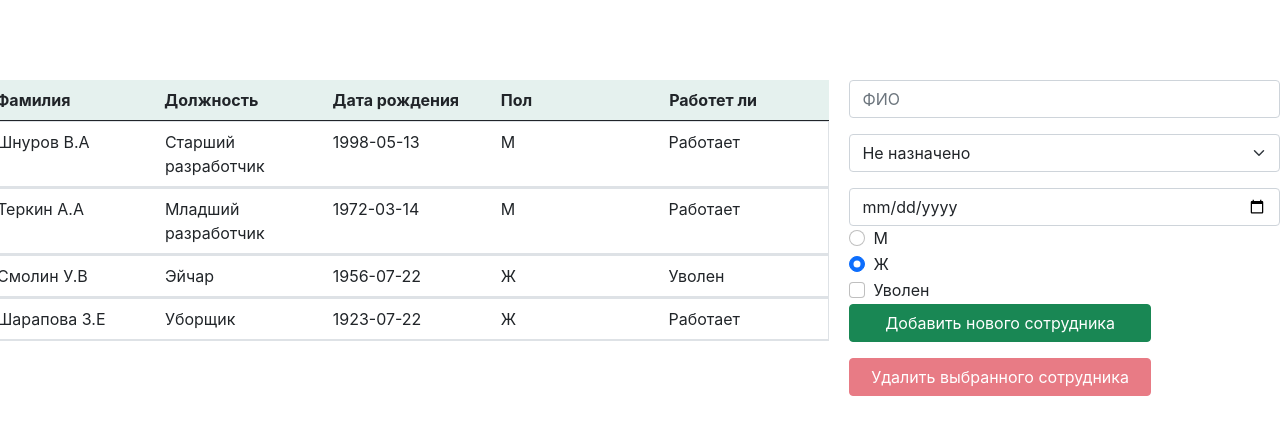
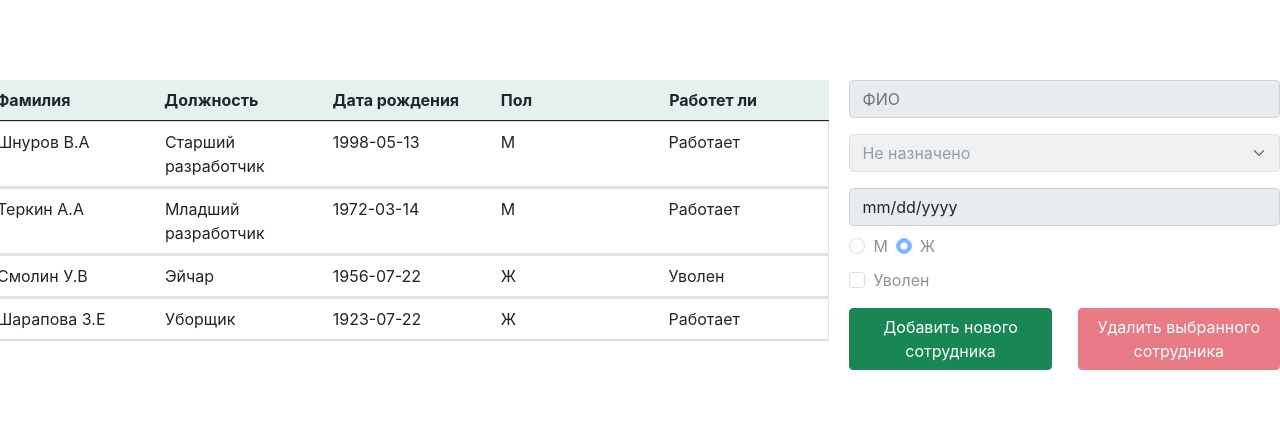
Before and after one commit to MarEeee/React-Redux, a React (Create React App) app: page / in a window 1280 px wide. Shown: the top 434 px of the page. Built offline with nearby package versions, Linux system fonts and the light colour scheme.

Commit message:
disabling fields was added

```diff
--- a/src/components/FormForEditing.js
+++ b/src/components/FormForEditing.js
@@ -61,7 +61,8 @@ class FormForEditing extends React.Component{
                         name="FIO"
                         onChange={this.changeInputHandler}
                         value={this.props.items.activeUser.FIO || ""}
-                        maxLength="15">
+                        maxLength="15"
+                        disabled={Object.keys(this.props.items.activeUser).length === 0? true : false}>
                     </input>
                 </div>
 
@@ -69,6 +70,7 @@ class FormForEditing extends React.Component{
                     name ="position"
                     onChange={this.changeInputHandler}
                     value={this.props.items.activeUser.position || ""}
+                    disabled={Object.keys(this.props.items.activeUser).length === 0? true : false}
                 >
                     {positionList.map((value,index)=>{
                         return  <option value={value} key = {index}>{value}</option>
@@ -81,39 +83,49 @@ class FormForEditing extends React.Component{
                         <input className="form-control" type="date"  id="example-date-input"
                         name ="birthDay"
                         onChange={this.changeInputHandler}
-                        value={this.props.items.activeUser.birthDay || ""}></input>
+                        value={this.props.items.activeUser.birthDay || ""}
+                        disabled={Object.keys(this.props.items.activeUser).length === 0? true : false}></input>
                 </div>
 
+               <div className = "radio">
                     <div className="form-check">
                         <input className="form-check-input" type="radio"
                             id="flexRadioDefault1"
                             name ="sex"
                             onChange={this.changeInputHandler}
-                     checked = {this.props.items.activeUser.sex || ""}></input>
+                            checked = {this.props.items.activeUser.sex || ""}
+                            disabled={Object.keys(this.props.items.activeUser).length === 0? true : false}>
+                        </input>
                         <label className="form-check-label" htmlFor="flexRadioDefault1">
                             М
                         </label>
                     </div>
-                <div className="form-check">
-                    <input className="form-check-input" type="radio"
+                    <div className="form-check radio_elem">
+                        <input className="form-check-input " type="radio"
                             id="flexRadioDefault1"
                             name ="sex"
                             onChange={this.changeInputHandler}
-                    checked = {!this.props.items.activeUser.sex || ""}></input>
+                            checked = {!this.props.items.activeUser.sex || ""}
+                            disabled={Object.keys(this.props.items.activeUser).length === 0? true : false}>
+                        </input>
                         <label className="form-check-label" htmlFor="flexRadioDefault1">
                             Ж
                         </label>
                     </div>
+                </div>
 
-                <div className="form-check">
+                <div className="form-check checkbox">
                     <input className="form-check-input" type="checkbox"  id="flexCheckDefault"
                         name ="fired"
                         onChange={this.changeInputHandler}
-                    checked={this.props.items.activeUser.fired || ""}></input>
+                        checked={this.props.items.activeUser.fired || ""}
+                        disabled={Object.keys(this.props.items.activeUser).length === 0? true : false}>
+                    </input>
                     <label className="form-check-label" htmlFor="flexCheckDefault">
                         Уволен
                     </label>
                 </div>
+                <div className = "buttons">
                     <button
                         type="button"
                         className="btn btn-success"
@@ -129,6 +141,7 @@ class FormForEditing extends React.Component{
                     >
                         Удалить выбранного сотрудника
                     </button>
+                </div>
             </form>
         );
     }
--- a/src/index.css
+++ b/src/index.css
@@ -50,7 +50,23 @@ code {
   cursor: pointer;
 }
 
+.buttons{
+  display: flex;
+  flex-direction: row;
+  justify-content: space-between;
+}
 .btn{
+  width: 47%;
+}
+.radio{
+  display: flex;
+  flex-direction: row;
+  margin-top: 0.5rem;
+}
+.radio_elem{
+  margin-left: 0.5rem;;
+}
+.checkbox{
+  margin-top: 0.5rem;
   margin-bottom: 1rem;
-  width: 70%;
 }
```
Also changed, not shown: 1 other file (tests, documents, lock files or other folders). Lines whose indentation alone changed are shown as unchanged.
